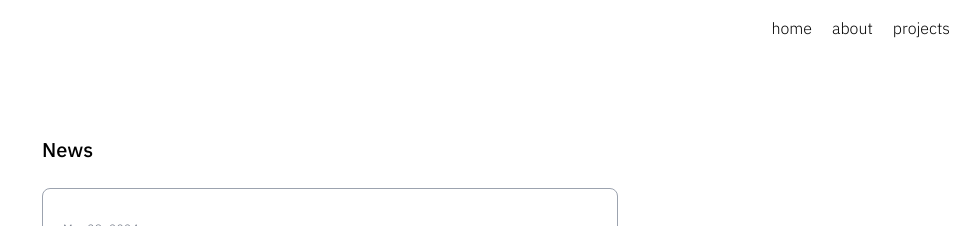
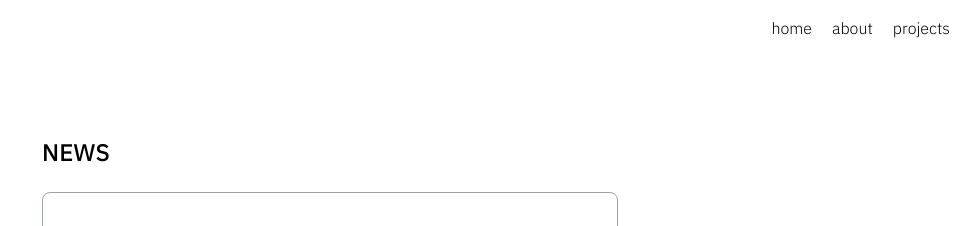
Before and after one commit to partlyjadedyouth/joonyoung.dev, a SvelteKit app: page /news in a window 1280 px wide. Shown: the top 226 px of the page, without its empty margins (310-1280 px from the left). Built offline with nearby package versions, Linux system fonts and the light colour scheme; a web font is replaced by a local one.

Commit message:
[main] Modify layouts of /news and /home

```diff
--- a/src/routes/(app)/+page.svelte
+++ b/src/routes/(app)/+page.svelte
@@ -22,7 +22,7 @@
 </svelte:head>
 
 <!-- Profile section -->
-<section class="py-10">
+<section class="pt-20 pb-10">
 	<ProfileContainer />
 </section>
 
--- a/src/routes/(app)/news/+page.svelte
+++ b/src/routes/(app)/news/+page.svelte
@@ -15,7 +15,7 @@
 	<meta name="description" content="Latest news and updates from Joonyoung Park." />
 </svelte:head>
 
-<div class="pt-20">
-	<h1 class="font-ibm font-medium text-xl">News</h1>
+<div class="py-20">
+	<h1 class="font-ibm font-medium text-2xl mb-5">NEWS</h1>
 	<NewsSection items={news} />
 </div>
```
